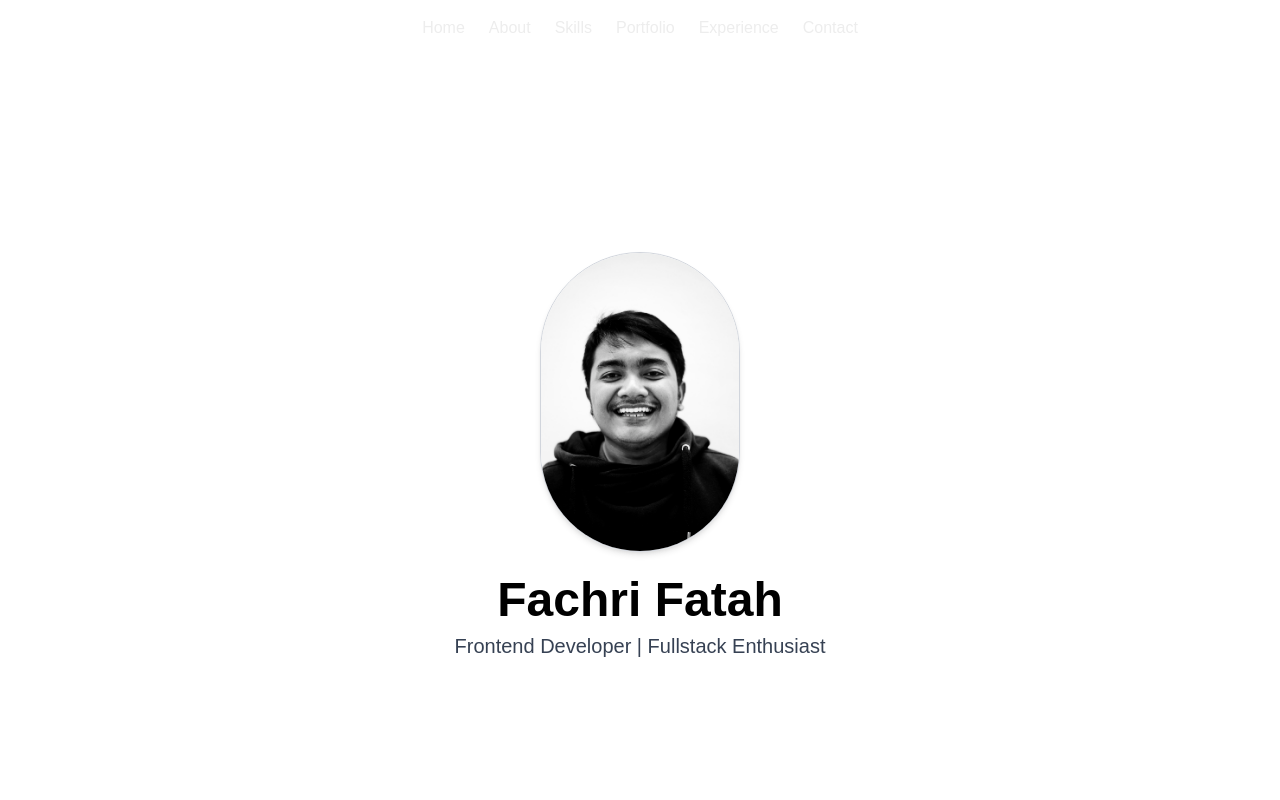
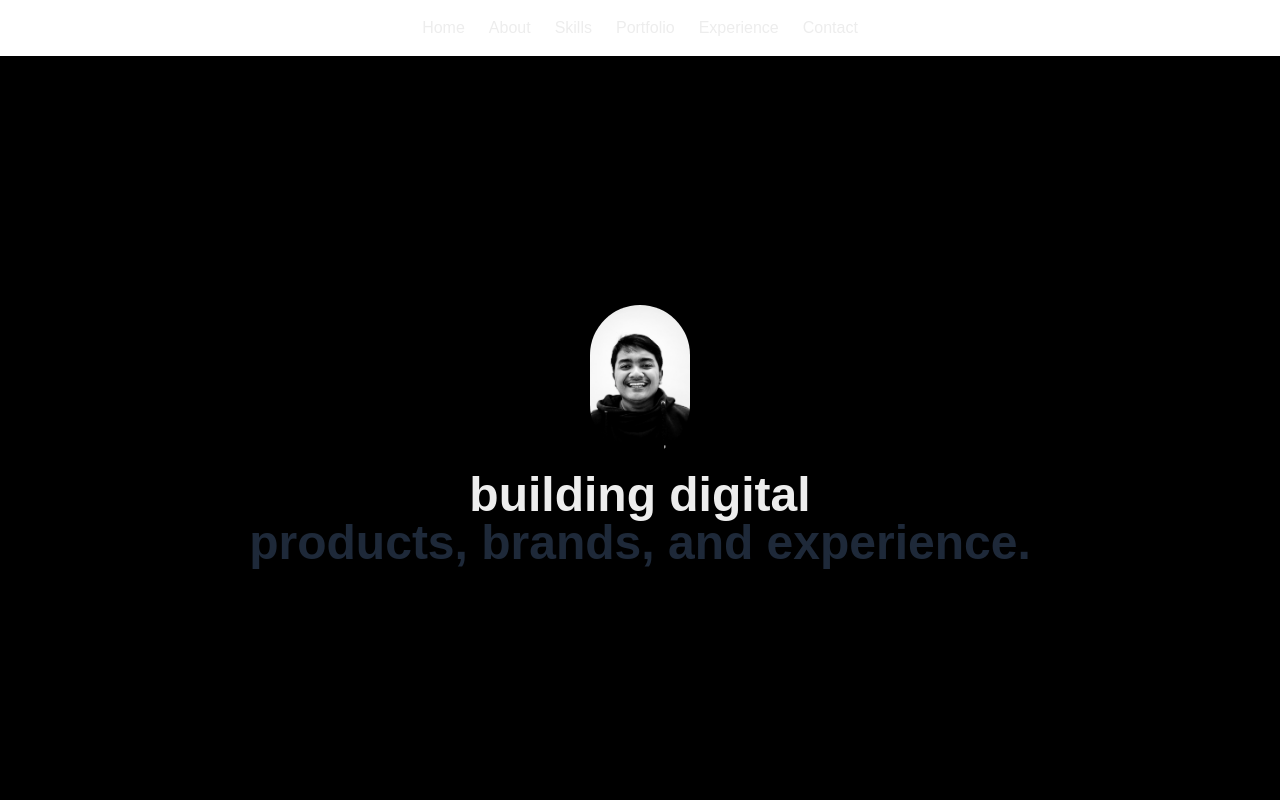
Before and after one commit to Tambuahc1ek/portfolio-personal, a Next.js app: page / in a window 1280 px wide. Shown: the top 800 px of the page. Built offline with nearby package versions, Linux system fonts and the light colour scheme.

Commit message:
fix: render all sections in homepage

```diff
--- a/src/app/page.tsx
+++ b/src/app/page.tsx
@@ -1,31 +1,21 @@
-'use client';
-
-import Image from 'next/image';
-import profilePic from '/public/profile.jpg'; // Pastikan gambar ini ada di folder /public
+import AboutPage from "./about/page";
+import HeroPage from "./hero/page";
+import SkillsPage from "./skills/page";
+import PortfolioPage from "./portofolio/page";
+import ExperiencePage from "./experience/page";
+import TestimonialsPage from "./testimonials/page";
+import ContactPage from "./contact/page"
 
 export default function HomePage() {
   return (
-    <section className="min-h-screen flex flex-col items-center justify-center text-center px-4 bg-white text-black">
-      <Image
-        src={profilePic}
-        alt="Fachri Fatah"
-        width={200}
-        height={200}
-        className="rounded-full border border-gray-300 shadow-md mb-6"
-        priority // ini penting biar gambar cepat dimuat
-      />
-
-      <h1 className="text-4xl md:text-5xl font-bold mb-2">
-        Fachri Fatah
-      </h1>
-      <p className="text-lg md:text-xl text-gray-700">
-        Frontend Developer | Fullstack Enthusiast
-      </p>
-    </section>
+    <main>
+      <HeroPage />
+      <AboutPage />
+      <SkillsPage />
+      <PortfolioPage />
+      <ExperiencePage />
+      <TestimonialsPage />
+      <ContactPage />
+    </main>
   );
 }
-
-/*
-flow aplikasi
-
-*/
```
